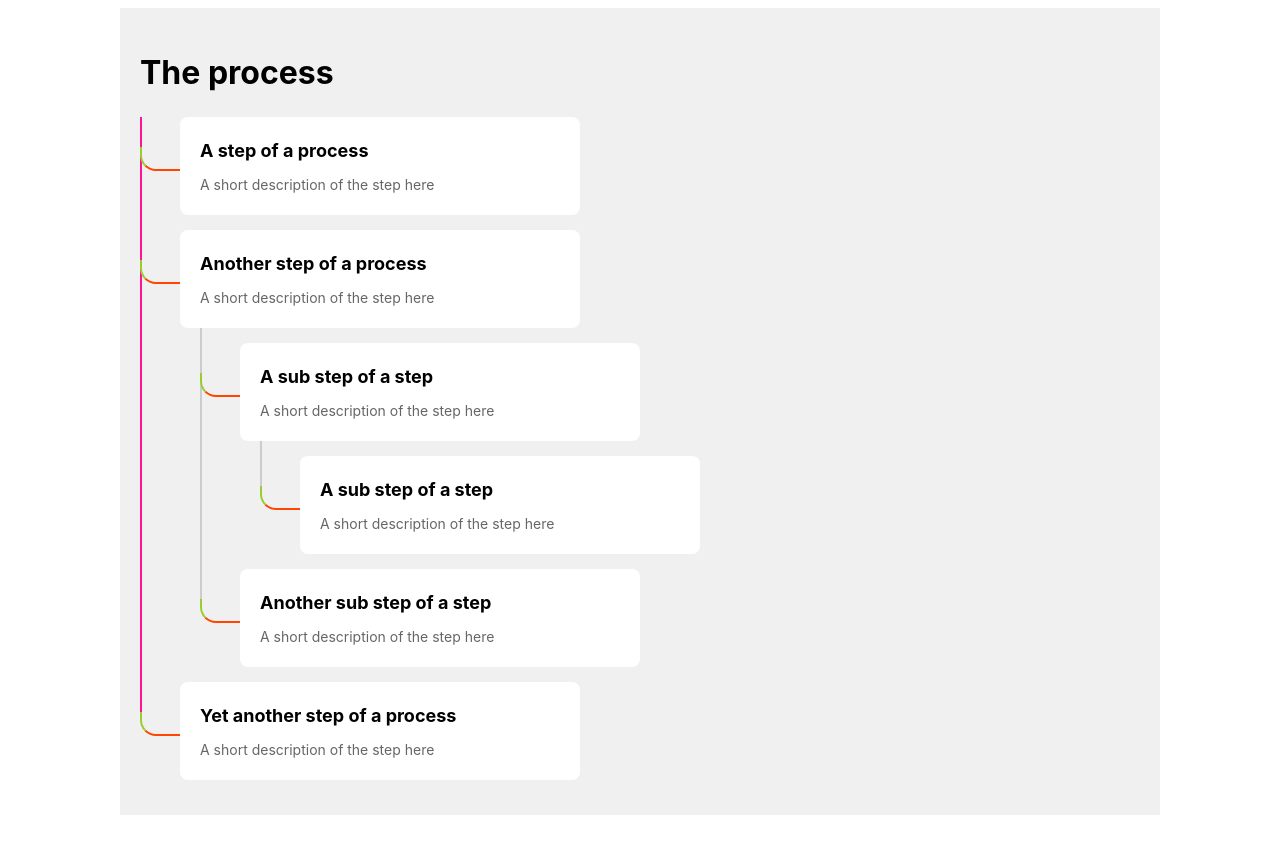
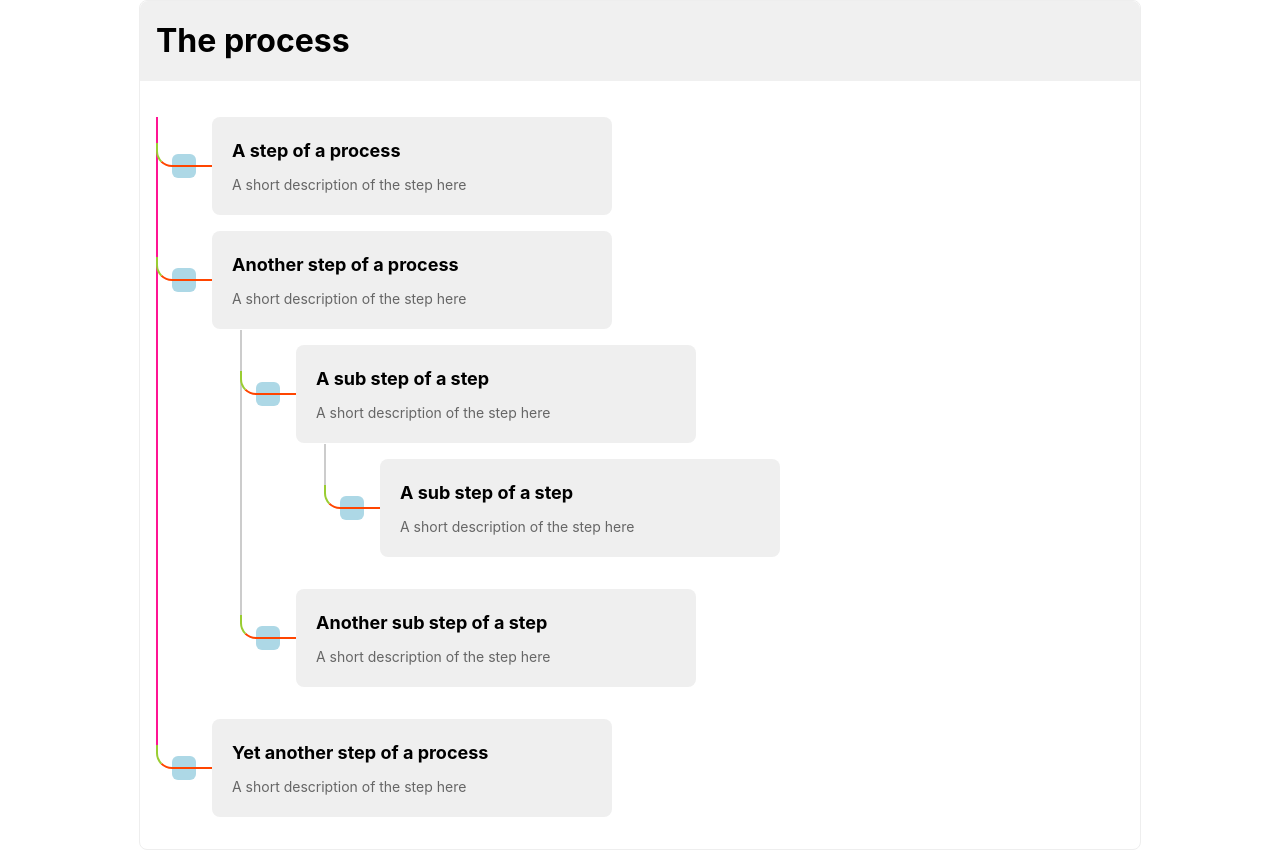
Before and after one commit to abruzzi/activity-chart, a React (Vite) app: page / in a window 1280 px wide. Before the commit the page ends 823 px from the top, so only its background shows below. Built offline with nearby package versions, Linux system fonts and the light colour scheme.

Commit message:
added a button in between for some nodes

```diff
--- a/src/ProcessFlow.css
+++ b/src/ProcessFlow.css
@@ -1,19 +1,27 @@
 .process-container {
   width: 1000px;
   margin: 0 auto;
-  padding: 20px;
-  background-color: #f0f0f0;
+  border-radius: 8px;
+  border: 1px solid #eee;
 }
 
 .process-title {
   font-size: 32px;
   font-weight: bold;
   margin-bottom: 20px;
+  background-color: #f0f0f0;
+  padding: 16px;
+  border-top-left-radius: 8px;
+  border-top-right-radius: 8px;
+}
+
+.steps-container {
+  padding: 16px;
 }
 
 .process-steps {
   position: relative;
-  padding-left: 40px;
+  padding-left: 16px;
 }
 
 .process-steps::before {
@@ -21,23 +29,36 @@
   position: absolute;
   left: 0;
   top: 0;
-  bottom: 60px;
+  bottom: 64px;
   width: 2px;
   background-color: deeppink;
 }
 
 .process-step {
   position: relative;
-  margin-bottom: 15px;
-  width: 400px;
+  margin-bottom: 16px;
+  width: 100%;
+  text-wrap: nowrap;
+  display: flex;
+  flex-direction: row;
+  gap: 16px;
+  align-items: center;
+  flex-wrap: wrap;
 }
 
-.process-step::before {
+.condition-button {
+  width: 24px;
+  height: 24px;
+  background-color: lightblue;
+  border-radius: 6px;
+}
+
+.the-link {
   content: '';
   position: absolute;
-  left: -40px;
-  top: 30px;
-  width: 38px;
+  left: -16px;
+  top: 26px;
+  width: 54px;
   height: 22px;
   border-left: 2px solid yellowgreen;
   border-bottom: 2px solid orangered;
@@ -45,19 +66,14 @@
 }
 
 .step-content {
-  background-color: white;
+  background-color: #efefef;
   border-radius: 8px;
   padding: 20px;
+  width: 360px;
 }
 
 .sub-step {
-  margin-left: 60px;
-  margin-top: 15px;
-}
-
-.sub-step::before {
-  left: -40px;
-  width: 38px;
+  margin-left: 36px;
 }
 
 .step-title {
@@ -74,6 +90,7 @@
 
 .sub-steps {
   position: relative;
+  margin-left: 48px;
 }
 
 .sub-steps::before {
@@ -81,7 +98,7 @@
   position: absolute;
   left: 20px;
   top: -15px;
-  height: calc(100% - 50px);
+  height: calc(100% - 64px);
   width: 2px;
   background-color: #ccc;
 }
--- a/src/ProcessFlow.tsx
+++ b/src/ProcessFlow.tsx
@@ -9,6 +9,8 @@ type ProcessStepProps = {
 
 const ProcessStep = ({ title, description, isSubStep, children }: ProcessStepProps) => (
   <div className={`process-step ${isSubStep ? 'sub-step' : ''}`}>
+    <div className="the-link" />
+    <div className="condition-button" />
     <div className="step-content">
       <h3 className="step-title">{title}</h3>
       <p className="step-description">{description}</p>
@@ -20,6 +22,7 @@ const ProcessStep = ({ title, description, isSubStep, children }: ProcessStepPro
 const ProcessVisualization = () => (
   <div className="process-container">
     <h1 className="process-title">The process</h1>
+    <div className='steps-container'>
       <div className="process-steps">
         <ProcessStep
           title="A step of a process"
@@ -52,6 +55,7 @@ const ProcessVisualization = () => (
         />
       </div>
     </div>
+  </div>
 );
 
 export default ProcessVisualization;
--- a/src/index.css
+++ b/src/index.css
@@ -8,3 +8,8 @@
   -webkit-font-smoothing: antialiased;
   -moz-osx-font-smoothing: grayscale;
 }
+
+*, *::before, *::after {
+ margin: 0;
+ padding: 0;
+}
```
Lines whose indentation alone changed are shown as unchanged.
